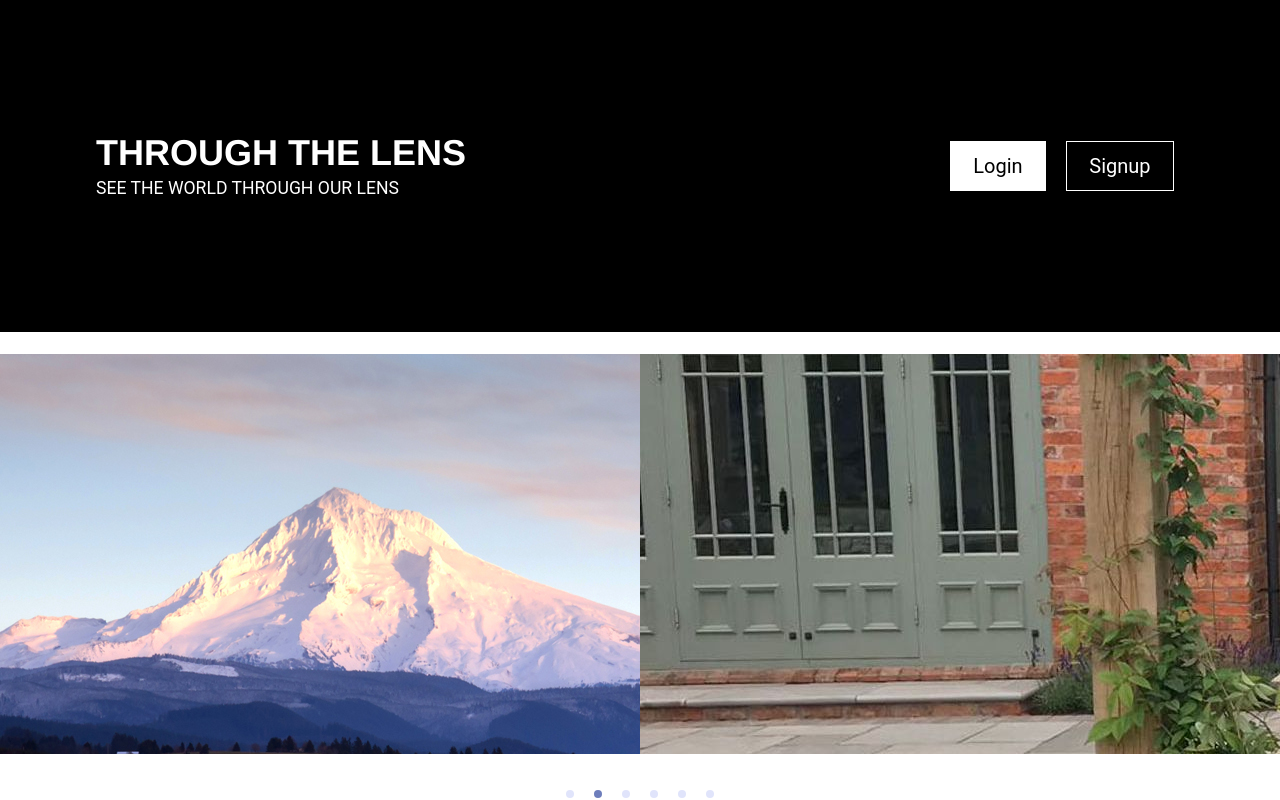
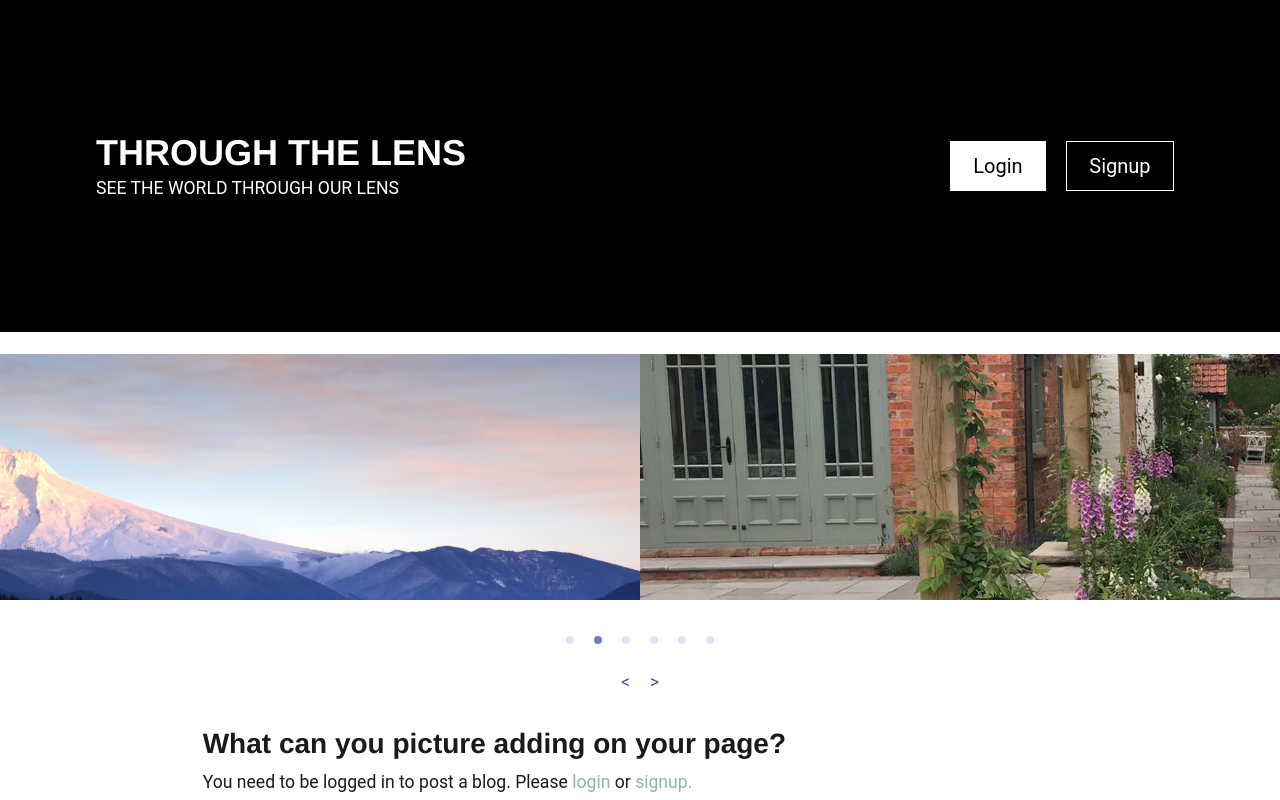
Before and after one commit to James21198/Through-the-Lens, a React (Vite) app in the folder client/: page / in a window 1280 px wide. Shown: the top 800 px of the page. Built offline with nearby package versions, Linux system fonts and the light colour scheme; no server answers.

Commit message:
CSS Styling Updated

```diff
--- a/client/src/App.css
+++ b/client/src/App.css
@@ -1108,6 +1108,12 @@ a:hover {
   text-decoration: none;
 }
 
+.sliderimg{
+  height: 100%;
+  width: 100%;
+  object-fit: cover;
+}
+
 .custom-card {
 
 }
```
Also changed, not shown: client/public/Carousel-1.jpg.
